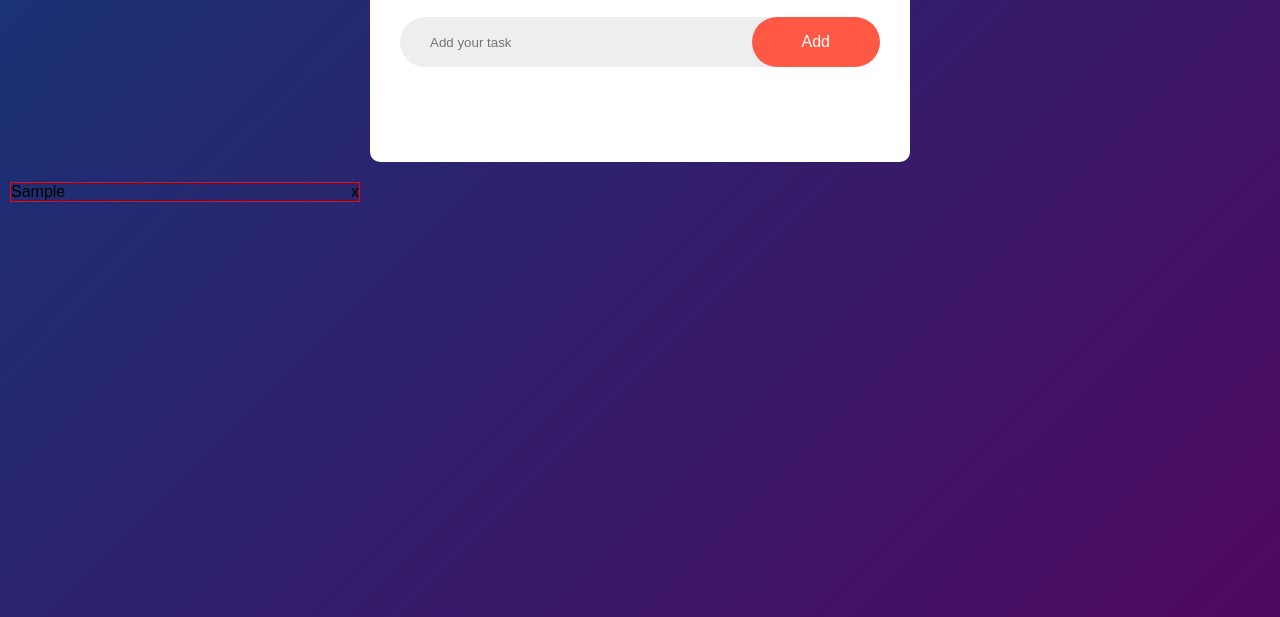
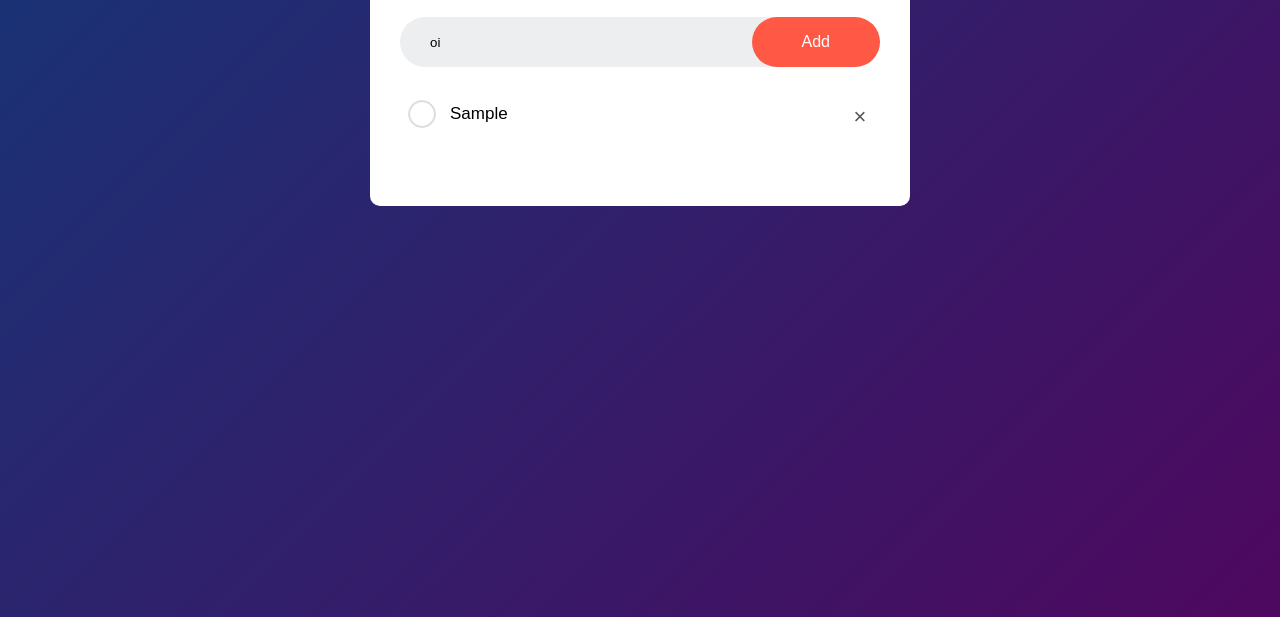
Before and after one commit to waynemldz/To-do-List, a plain HTML site: page index.html in a window 1280 px wide. Both pictures are taken after typing "Sample" into the empty fields and a click on the button "Add". Shown: the part 183-800 px from the top of the page. Drawn offline with Linux system fonts and the light colour scheme.

Commit message:
improvements & styling

```diff
--- a/index.html
+++ b/index.html
@@ -16,9 +16,10 @@
             <input type="text" id="input-box" placeholder="Add your task" />
             <button id="Add" onclick="addTask()">Add</button>
         </div>
+        <ul id="list-container"></ul>
+
       </div>
 
-      <ul id="taskList"></ul>
     </div>
 
     <script src="script.js"></script>
--- a/script.js
+++ b/script.js
@@ -1,25 +1,29 @@
-const task = document.getElementById("input-box");
+const inputBox = document.getElementById("input-box");
+const listContainer = document.getElementById("list-container")
+
+
 
 function addTask() {
-  if (task.value === "") {
-    alert("Type anything");
+  if (inputBox.value === "") {
+    alert("You must write something!");
   }else{
-    let taskValue = task.value;
+    let li = document.createElement("li");
+    li.innerHTML = inputBox.value;
+    listContainer.appendChild(li);
 
-    let ul = document.getElementById("taskList");
-    let li = document.createElement("li");
-
-    li.innerHTML = taskValue;
-    ul.appendChild(li);
-
-    task.value = ""
 
     let span = document.createElement("span");
-    span.innerText = "x";
-    li.appendChild(span)
+    span.innerHTML = "\u00d7";
+    li.appendChild(span);
+  }
+    inputBox.value = "oi"
+}
 
-    span.addEventListener("click", ()=>{
-      li.remove()
-    })
-  }
-}
+listContainer.addEventListener("click", (e)=>{
+  if(e.target.tagName === "LI"){
+    e.target.classList.toggle("checked");
+  }else if(e.target.tagName === "SPAN"){
+      e.target.parentElement.remove()
+    }
+
+}, false)
--- a/style.css
+++ b/style.css
@@ -51,6 +51,7 @@
     padding: 10px;
     font-weight: 14px;
 }
+
 button{
     border: none;
     outline: none;
@@ -61,9 +62,53 @@ button{
     cursor: pointer;
     border-radius: 40px;
 }
+
 ul li{
-    display: flex;
-    justify-content: space-between;
-    border: 1px solid red;
-    max-width: 350px;
+    font-size: 17px;
+    padding: 12px 8px 12px 50px;
+    cursor: pointer;
+    user-select: none;
+    list-style: none;
+    position: relative;
+
 }
+
+ul li::before{
+    content: '';
+    position: absolute;
+    height: 28px;
+    width: 28px;
+    border-radius: 50%;
+    background-image: url(./assets/unchecked.png);
+    background-size: cover;
+    background-position: center;
+    top: 50%;
+    left: 8px;
+    transform: translateY(-50%);
+}
+
+ul li.checked{
+    color: #555;
+    text-decoration: line-through;
+}
+
+ul li.checked::before{
+    background-image: url(./assets/checked.png);
+}
+
+ul li span{
+    position: absolute;
+    right: 0;
+    top: 5px;
+    width: 40px;
+    height: 40px;
+    font-size: 22px;
+    color: #555;
+    line-height: 40px;
+    text-align: center;
+    border-radius: 50%;
+}
+
+ul li span:hover{
+    background: #edeef0;
+}
```
